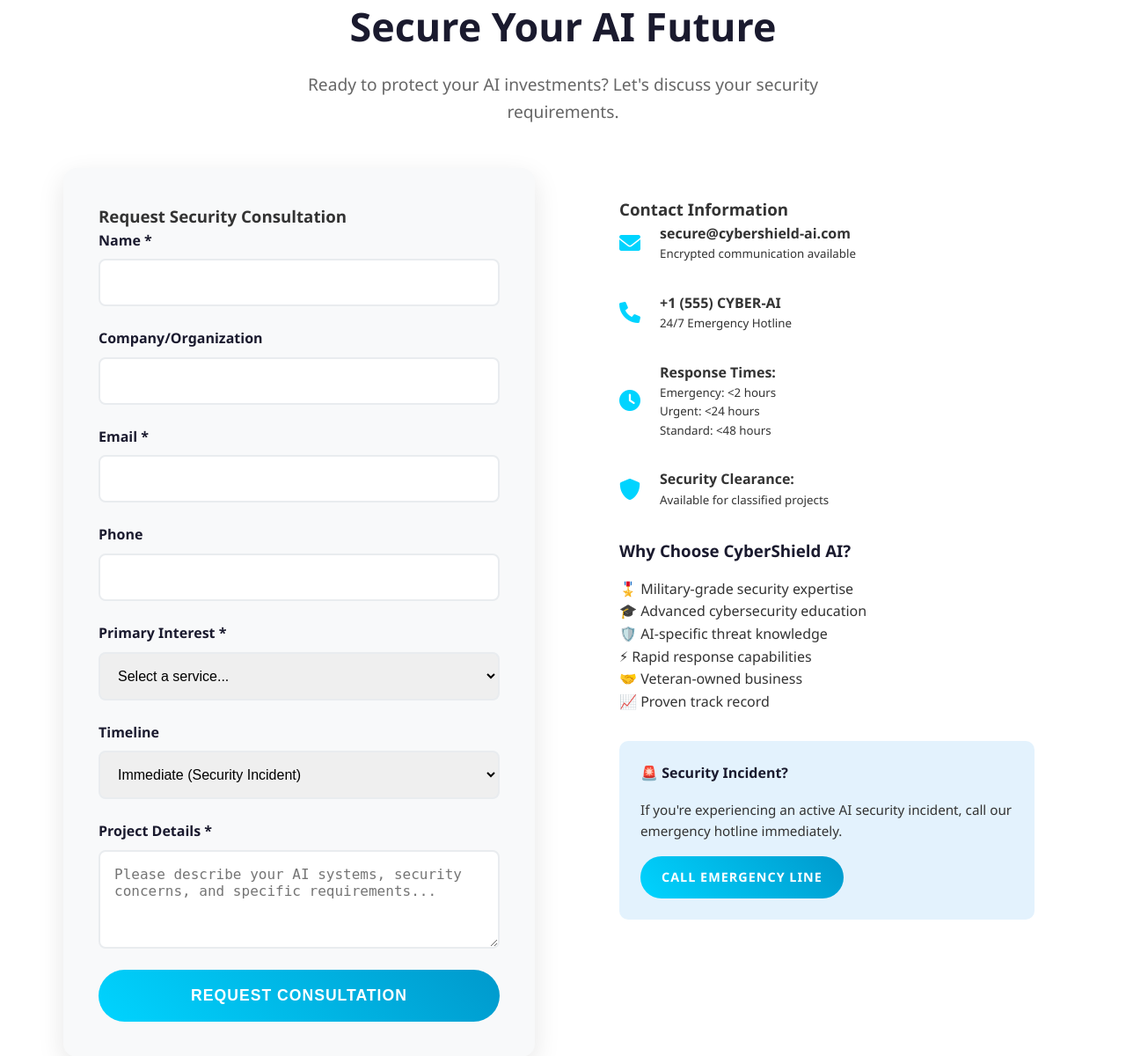
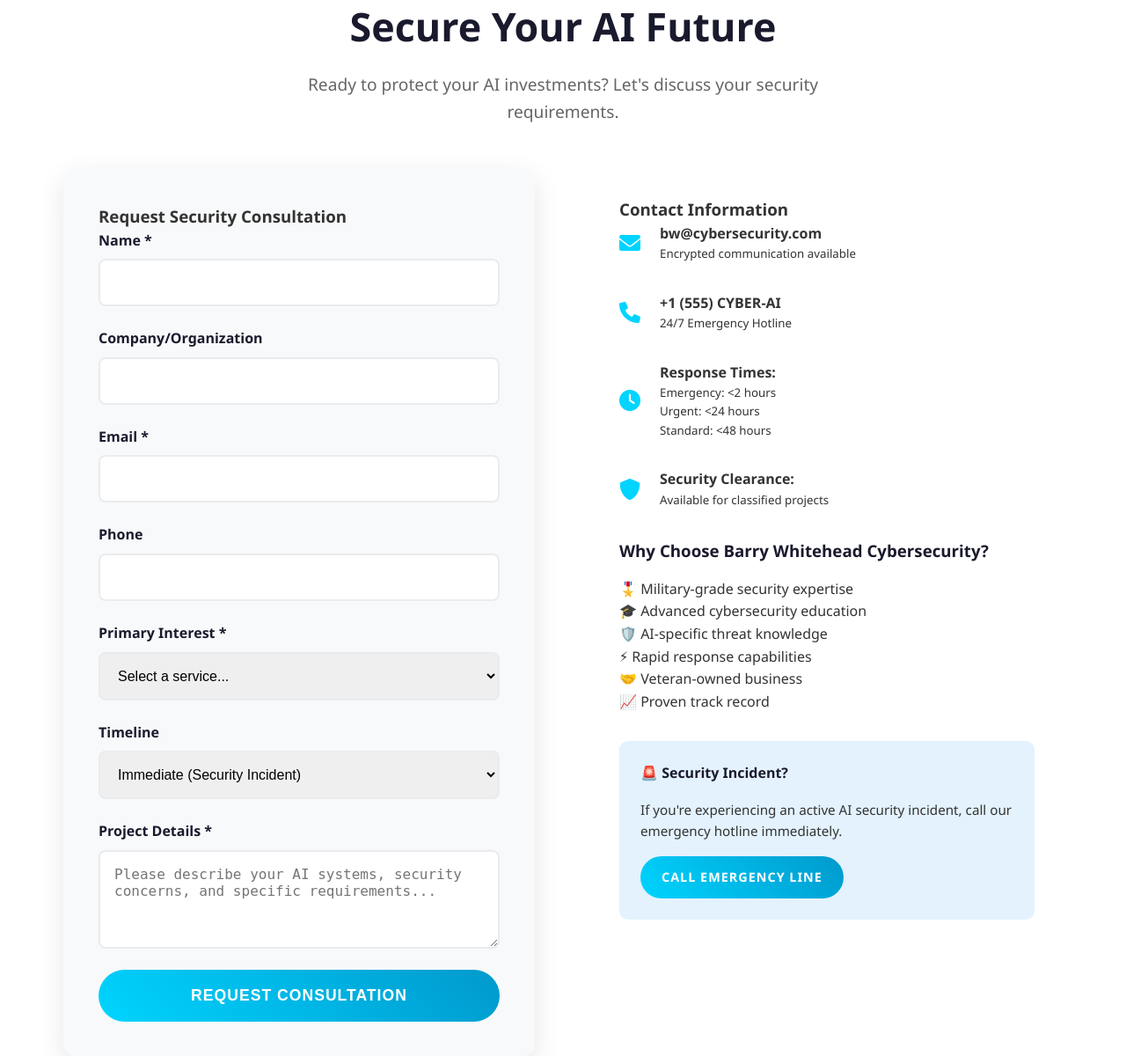
Before and after one commit to bwhi491/BarryWhiteheadCybersecurity, a Flask app: page /contact in a window 1280 px wide. Shown: the part 190-1390 px from the top of the page at 88% size. Run offline with Flask 3, Linux system fonts and the light colour scheme.

Commit message:
Update contact.html with new business name

```diff
--- a/templates/contact.html
+++ b/templates/contact.html
@@ -59,7 +59,7 @@
                 <div class="contact-item">
                     <i class="fas fa-envelope"></i>
                     <div>
-                        <strong>secure@cybershield-ai.com</strong><br>
+                        <strong>bw@cybersecurity.com</strong><br>
                         <small>Encrypted communication available</small>
                     </div>
                 </div>
@@ -87,7 +87,7 @@
                     </div>
                 </div>
 
-                <h3 style="margin-top: 2rem; color: #1a1a2e;">Why Choose CyberShield AI?</h3>
+                <h3 style="margin-top: 2rem; color: #1a1a2e;">Why Choose Barry Whitehead Cybersecurity?</h3>
                 <ul style="margin-top: 1rem; list-style: none; padding-left: 0;">
                     <li>🎖️ Military-grade security expertise</li>
                     <li>🎓 Advanced cybersecurity education</li>
--- a/templates/thank_you.html
+++ b/templates/thank_you.html
@@ -59,7 +59,7 @@
                 <div class="contact-item">
                     <i class="fas fa-envelope"></i>
                     <div>
-                        <strong>secure@cybershield-ai.com</strong><br>
+                        <strong>bw@cybersecurity.com</strong><br>
                         <small>Encrypted communication available</small>
                     </div>
                 </div>
@@ -87,7 +87,7 @@
                     </div>
                 </div>
 
-                <h3 style="margin-top: 2rem; color: #1a1a2e;">Why Choose CyberShield AI?</h3>
+                <h3 style="margin-top: 2rem; color: #1a1a2e;">Why Choose Barry Whitehead Cybersecurity?</h3>
                 <ul style="margin-top: 1rem; list-style: none; padding-left: 0;">
                     <li>🎖️ Military-grade security expertise</li>
                     <li>🎓 Advanced cybersecurity education</li>
```
